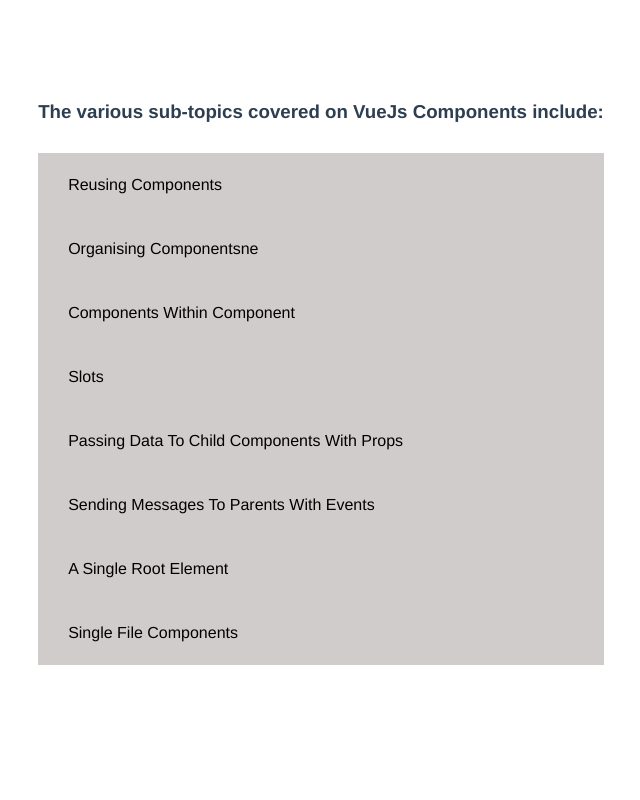
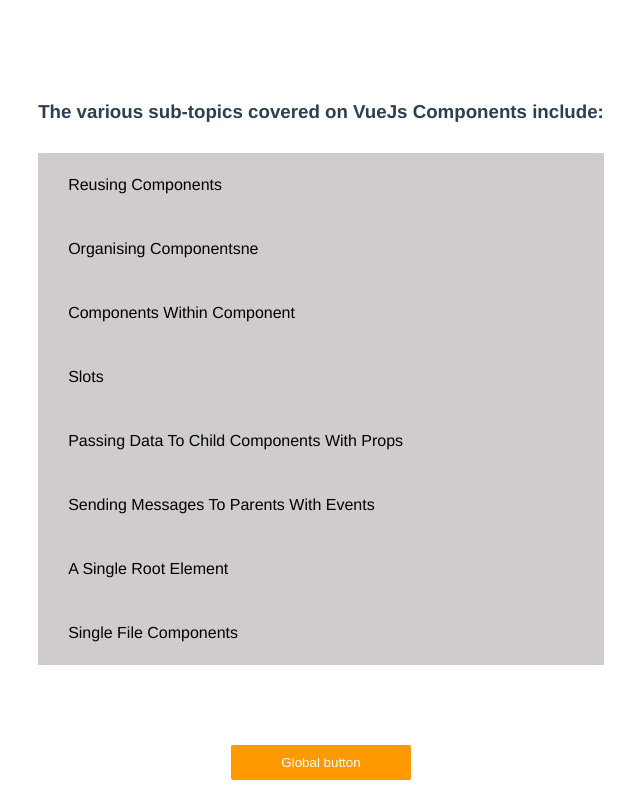
Before and after one commit to Lesley-w19/vue-componens, a Vue app: page / in a window 1280 px wide. Shown: the part 820-1620 px from the top of the page, without its empty margins (319-959 px from the left). Before the commit the page ends 1585 px from the top, so only its background shows below. Built offline with nearby package versions, Linux system fonts and the light colour scheme.

Commit message:
Added fuunction to the buttons component

```diff
--- a/src/App.vue
+++ b/src/App.vue
@@ -1,7 +1,7 @@
 <template>
   <div id="app">
     <!-- <img alt="Vue logo" src="./assets/logo.png" /> -->
-    <HomeVue title="VUE JS Components" topics="subTopics" />
+    <HomeVue title="VUE JS Components" />
   </div>
 </template>
 
--- a/src/components/Blog.vue
+++ b/src/components/Blog.vue
@@ -7,25 +7,34 @@
     HeadingVue,
     "button-helper": buttonHelper,
   },
+  methods: {
+    showColor(color) {
+      alert("Button is color: " + color);
+    },
+  },
 };
 </script>
 
 <template>
   <div class="blog-container">
-    <HeadingVue title="Slot implementation" :class="white" />
+    <HeadingVue title="Slot implementation" />
 
     <!-- implementation of slots -->
     <div id="buttons-wrapper">
       <button-helper>
-        <button type="button" class="Red">Red</button>
-        <button type="button" class="Green">Green</button>
-        <button type="button" class="Blue">Blue</button>
+        <button type="button" class="Red" @click="showColor()">Red</button>
+        <button type="button" class="Green" @click="showColor()">
+          Green
+        </button>
+        <button type="button" class="Blue" @click="showColor()">
+          Blue
+        </button>
       </button-helper>
     </div>
   </div>
 </template>
 
-<style lang="css">
+<style lang="css" scoped>
 .blog-container {
   padding: 40px 30px;
 
--- a/src/components/Buttons.vue
+++ b/src/components/Buttons.vue
@@ -1,12 +1,10 @@
-
-
 <template>
   <div>
+    <slot name="header"></slot>
     <slot></slot>
+    <slot name="footer"></slot>
   </div>
 </template>
-
-
 
 <script>
 export default {
--- a/src/components/Contact.vue
+++ b/src/components/Contact.vue
@@ -21,6 +21,11 @@
   ],
   components: {
     HeadingVue,
+  },
+  methods: {
+    submit() {
+      alert("form submitted");
+    },
   },
 };
 </script>
@@ -53,6 +58,7 @@
                 placeholder="Enter your comments"
               />
             </div>
+            <button class="btn btn-color" v-on:click="submit()">Submit</button>
           </div>
         </section>
         <div class="column">
--- a/src/components/Home.vue
+++ b/src/components/Home.vue
@@ -25,8 +25,10 @@
     };
   },
   props: {
-    title: String,
-    topics: Array,
+    title: {
+      type: String,
+      required: true,
+    },
   },
   components: {
     ChildVue,
@@ -101,6 +103,9 @@
         />
       </div>
     </div>
+    <div class="global-button">
+      <button-message />
+    </div>
   </div>
 </template>
 
--- /dev/null
+++ b/src/components/global/ButtonsGl.vue
@@ -0,0 +1,21 @@
+<script>
+export default {
+  data() {
+    return {
+      message: "This is a global message",
+    };
+  },
+  methods: {
+    success() {
+      alert(this.message);
+    },
+  },
+};
+</script>
+<template>
+  <div>
+    <button class="btn btn-color" @click="success(message)">
+      Global button
+    </button>
+  </div>
+</template>
--- a/src/components/style.scss
+++ b/src/components/style.scss
@@ -45,12 +45,12 @@
   background-size: cover;
   color: #fff;
   margin-bottom: 40px;
-}
-.intro-wrapper h3 {
-  width: 80%;
-  margin: 10px auto;
-  margin-bottom: 50px;
-  letter-spacing: 1px;
+  h3 {
+    width: 80%;
+    margin: 10px auto;
+    margin-bottom: 50px;
+    letter-spacing: 1px;
+  }
 }
 .header-title {
   margin-bottom: 20px;
--- a/src/main.js
+++ b/src/main.js
@@ -1,13 +1,14 @@
 import Vue from "vue";
 import App from "./App.vue";
+import ButtonsGl from "./components/global/ButtonsGl.vue";
 
 Vue.config.productionTip = false;
+
+Vue.component("button-message", ButtonsGl);
 
 new Vue({
   render: (h) => h(App),
 }).$mount("#app");
-
-
 
 // Vue.component("App", {
 //   template: "<div>Hello</div>",
```
